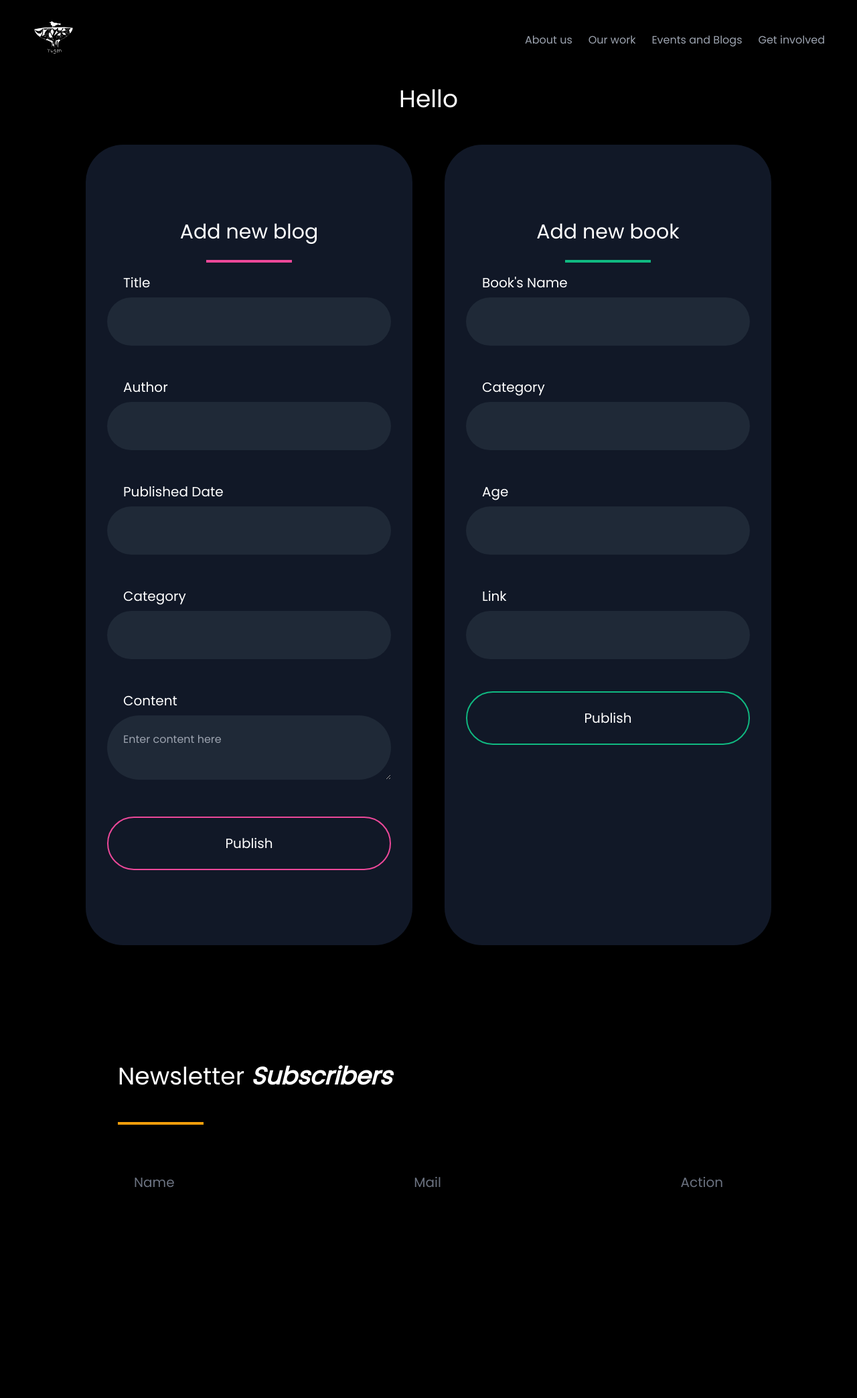
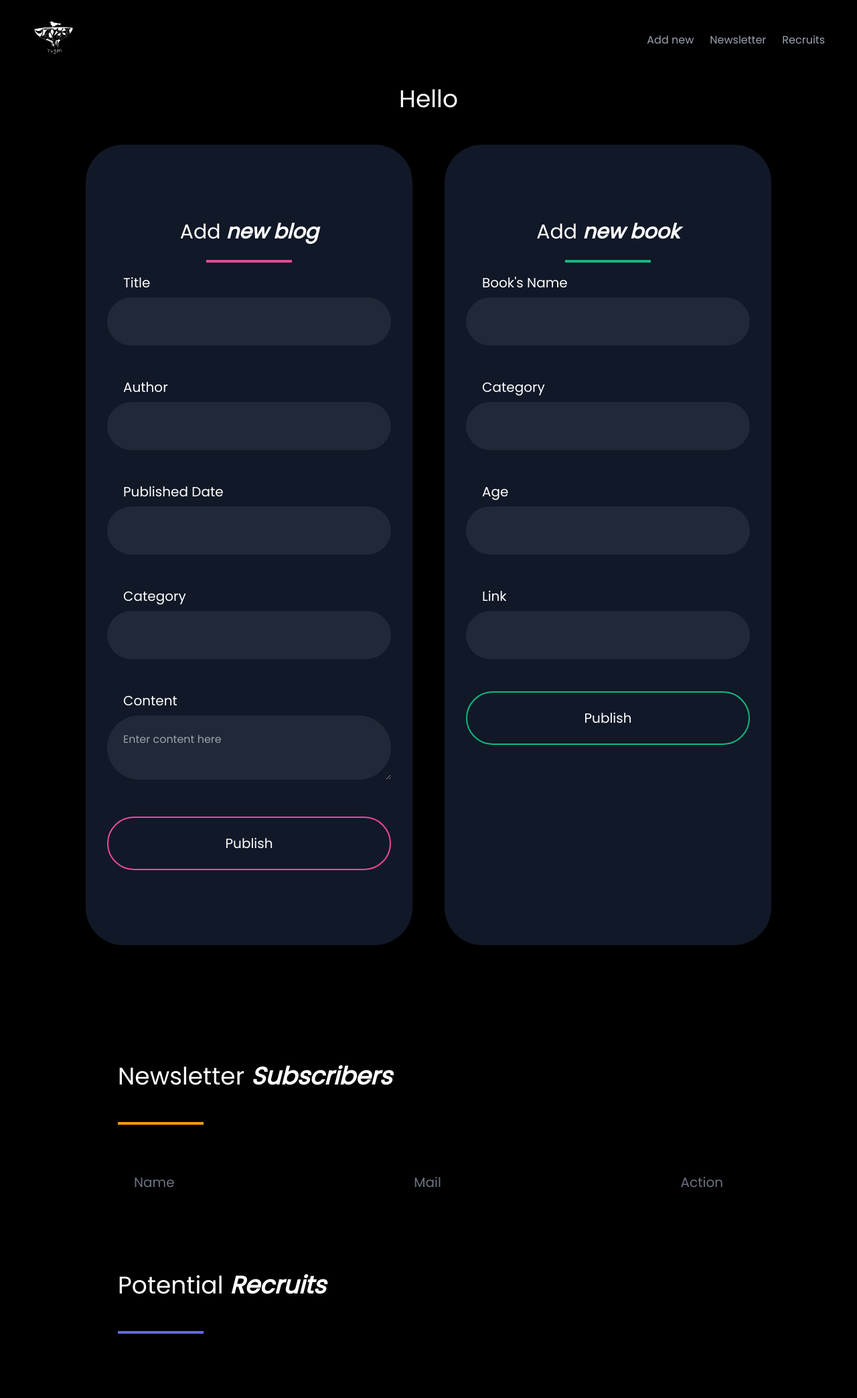
Before and after one commit to PrattDarsh/yg_backend, a Node server app: template views/admin.ejs in a window 1280 px wide. Shown: the whole page at 67% size. Before the commit the page ends 1773 px from the top, so only its background shows below. Run offline with Node 20, Linux system fonts and the light colour scheme; the template is opened without the code that fills it, so the values that code supplies are empty; some libraries are stand-ins or nearby versions.

Commit message:
add recruits tracker

```diff
--- a/app.js
+++ b/app.js
@@ -44,10 +44,15 @@ const subsSchema = new mongoose.Schema({
   mail: String,
 });
 
+const recruitSchema = new mongoose.Schema({
+  mail: String,
+});
+
 const Blog = new mongoose.model("blog", blogSchema);
 const Book = new mongoose.model("book", bookSchema);
 const user = new mongoose.model("user", userSchema);
 const Subs = new mongoose.model("subscriber", subsSchema);
+const recruit = new mongoose.model("recruit", recruitSchema);
 
 app.get("/", (req, res) => {
   res.sendFile(__dirname + "/index.html");
@@ -116,6 +121,19 @@ app.post("/:page", (req, res) => {
         });
       }
     });
+  } else if (req.params.page == "recruits") {
+    const newRecruit = new recruit({
+      mail: req.body.recMail,
+    });
+
+    newRecruit.save((err) => {
+      if (!err) {
+        res.render("success", {
+          title: "",
+          message: "We will get back to you shortly!",
+        });
+      }
+    });
   } else {
     res.sendFile(__dirname + "/" + req.params.page + ".html");
   }
@@ -123,14 +141,21 @@ app.post("/:page", (req, res) => {
 
 app.get("/dashboard", (req, res) => {
   const user = app.get("user");
+
   Subs.find({}, (err, allSubs) => {
     if (err) {
       console.log(err);
     } else {
-      console.log(allSubs);
-      res.render("admin", {
-        user: user.username,
-        subs: allSubs,
+      recruit.find({}, (err, allRecruits) => {
+        if (err) {
+          console.log(err);
+        } else {
+          res.render("admin", {
+            user: user.username,
+            subs: allSubs,
+            recs: allRecruits,
+          });
+        }
       });
     }
   });
--- a/views/admin.ejs
+++ b/views/admin.ejs
@@ -45,20 +45,16 @@
 
             <div class=" text-white items-center justify-center md:flex" id="menu_items">
                 <div class="space-x-6 flex-wrap md:flex hidden text-gray-400">
-                    <a href="/about" class="hover:text-green-500 transition delay-45">
-                        <p>About us</p>
+                    <a href="#add" class="hover:text-green-500 transition delay-45">
+                        <p>Add new</p>
                     </a>
-                    <a href="/work" class="hover:text-green-500 transition delay-45">
-                        <p>Our work</p>
+                    <a href="#newsletter" class="hover:text-green-500 transition delay-45">
+                        <p>Newsletter</p>
                     </a>
-                    <form method="post" action="/blogs">
-                        <button type="submit">
-                            <p>Events and Blogs</p>
-                        </button>
-                    </form>
-                    <a href="/" class="hover:text-green-500 transition delay-45">
-                        <p>Get involved</p>
+                    <a href="#recruits" class="hover:text-green-500 transition delay-45">
+                        <p>Recruits</p>
                     </a>
+
                 </div>
                 <button class="hamburger md:hidden" onclick="newMenu()"><svg id="menu"
                         class="fill-current text-white h-8 md:h-10" clip-rule="evenodd" fill-rule="evenodd"
@@ -80,29 +76,26 @@
 
         </div>
         <div class="space-x-6  text-white px-4 py-4 hidden" id="drawer">
-            <a href="about.html" class="hover:text-green-500 transition delay-45">
-                <p>About us</p>
+            <a href="#add" class="hover:text-green-500 transition delay-45">
+                <p>Add new</p>
             </a>
-            <a href="work.html" class="hover:text-green-500 transition delay-45">
-                <p>Our work</p>
+            <a href="#newsletter" class="hover:text-green-500 transition delay-45">
+                <p>Newsletter</p>
             </a>
-            <a href="events.html" class="hover:text-green-500 transition delay-45">
-                <p>Events and Blogs</p>
-            </a>
-            <a href="index.html#involved" class="hover:text-green-500 transition delay-45">
-                <p>Get involved</p>
+            <a href="#recruits" class="hover:text-green-500 transition delay-45">
+                <p>Recruits</p>
             </a>
         </div>
     </div>
 
-    <section class="py-32 px-32">
+    <section class="py-32 px-32" id="add">
         <p class="text-center text-3xl md:text-4xl">Hello <span class="font-bold italic">
                 <%=user%>
             </span>
         </p>
         <div class="grid md:grid-cols-2 gap-x-12 mt-12">
             <div class="curvedFull bg-gray-900 py-28 px-8  ">
-                <p class="text-2xl md:text-3xl text-center">Add new blog</p>
+                <p class="text-2xl md:text-3xl text-center">Add <span class="font-bold italic"> new blog</span></p>
                 <div class="h-1 bg-pink-500 w-32 mt-6 mx-auto"></div>
                 <form action="/dashboard/newblog" method="post" class="mt-4 space-y-12">
                     <div class="">
@@ -136,7 +129,7 @@
                 </form>
             </div>
             <div class="curvedFull bg-gray-900 py-28 px-8  ">
-                <p class="text-2xl md:text-3xl text-center">Add new book</p>
+                <p class="text-2xl md:text-3xl text-center">Add <span class="font-bold italic">new book</span></p>
                 <div class="h-1 bg-green-500 w-32 mt-6 mx-auto"></div>
                 <form action="/dashboard/newbook" method="post" class="mt-4 space-y-12">
                     <div class="">
@@ -175,7 +168,7 @@
     </section>
 
 
-    <section class="mx-32 px-12 py-12 rounded-full ">
+    <section class="mx-32 px-12 py-12 rounded-full " id="newsletter">
         <div class="flex justify-between">
             <div class=" text-3xl md:text-4xl ">
                 <p> Newsletter <span class="font-bold italic">Subscribers</span></p>
@@ -220,6 +213,32 @@
             <% } %>
     </section>
 
+    <section class="mx-32 px-12 py-12 rounded-full " id="recruits">
+        <div class="flex justify-between">
+            <div class=" text-3xl md:text-4xl ">
+                <p> Potential <span class="font-bold italic">Recruits</span></p>
+                <div class="h-1 bg-indigo-500 w-32  my-12"></div>
+            </div>
+
+        </div>
+        <div class="grid md:grid-cols-4 gap-6">
+            <%for(var j=0;j< recs.length;j++){%>
+                <div class="curvedFull bg-gray-900 pt-12 transform ">
+                    <p class="px-6 text-xl mb-8">
+                        <%=recs[j].mail%>
+                    </p>
+                    <a class="text-indigo-500 " href="mailto:<%=recs[j].mail%>">
+                        <p class="text-white uppercase tracking-widest bg-indigo-500 text-center rounded-b-full py-4">
+                            Mail
+                        </p>
+                    </a>
+                </div>
+                <% } %>
+
+        </div>
+
+    </section>
+
     <script src="https://cdnjs.cloudflare.com/ajax/libs/gsap/3.7.1/gsap.min.js"></script>
     <script src="https://cdnjs.cloudflare.com/ajax/libs/gsap/3.7.1/ScrollTrigger.min.js"></script>
     <script>
--- a/views/success.ejs
+++ b/views/success.ejs
@@ -52,6 +52,7 @@
                                         homepage</button>
                                 </form>
                                 <%}%>
+
             </div>
         </div>
     </section>
```
Also changed, not shown: index.html (+4 -3 lines).
